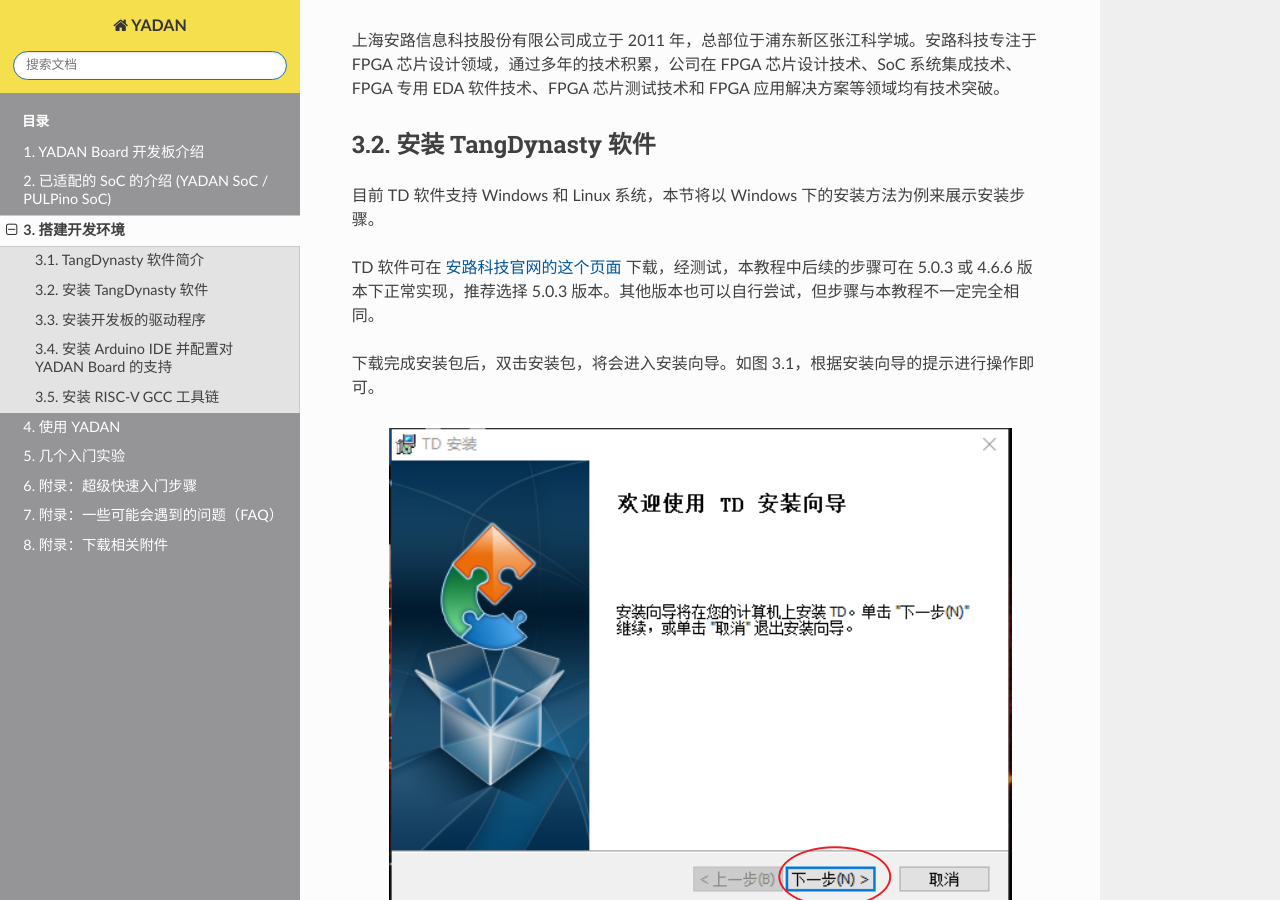
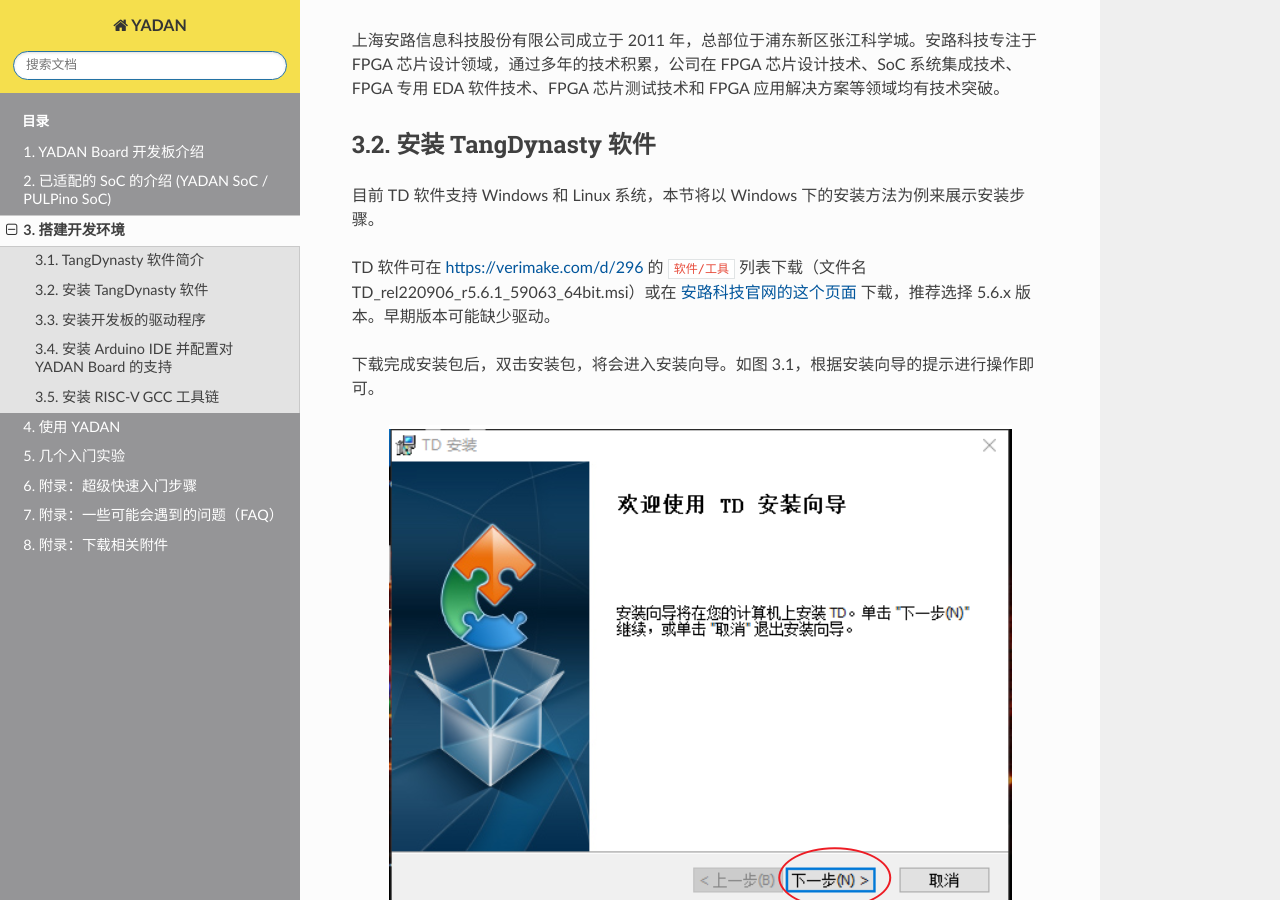
Before and after one commit to CSY-tvgo/YADAN-Docs, a Sphinx documentation site: the page built from docs/source/chap3.md, in a window 1280 px wide and 900 px high, scrolled down 553 px. Built offline with Sphinx 7.4.7 and the Read the Docs theme 2.0.0, drawn with Linux system fonts in a browser that asks for light colours; comment, search, counter and statistics services are not loaded.

Commit message:
update TD download link.

```diff
--- a/docs/source/chap3.md
+++ b/docs/source/chap3.md
@@ -15,7 +15,7 @@
 ## 安装 TangDynasty 软件
 目前 TD 软件支持 Windows 和 Linux 系统，本节将以 Windows 下的安装方法为例来展示安装步骤。
 
-TD 软件可在 [安路科技官网的这个页面](http://www.anlogic.com/down1.aspx?TypeId=13) 下载，经测试，本教程中后续的步骤可在 5.0.3 或 4.6.6 版本下正常实现，推荐选择 5.0.3 版本。其他版本也可以自行尝试，但步骤与本教程不一定完全相同。
+TD 软件可在 <https://verimake.com/d/296> 的 `软件/工具` 列表下载（文件名 TD_rel220906_r5.6.1_59063_64bit.msi）或在 [安路科技官网的这个页面](https://www.anlogic.com/support/tools-downloads) 下载，推荐选择 5.6.x 版本。早期版本可能缺少驱动。
 
 下载完成安装包后，双击安装包，将会进入安装向导。如图 3.1，根据安装向导的提示进行操作即可。
 
```
